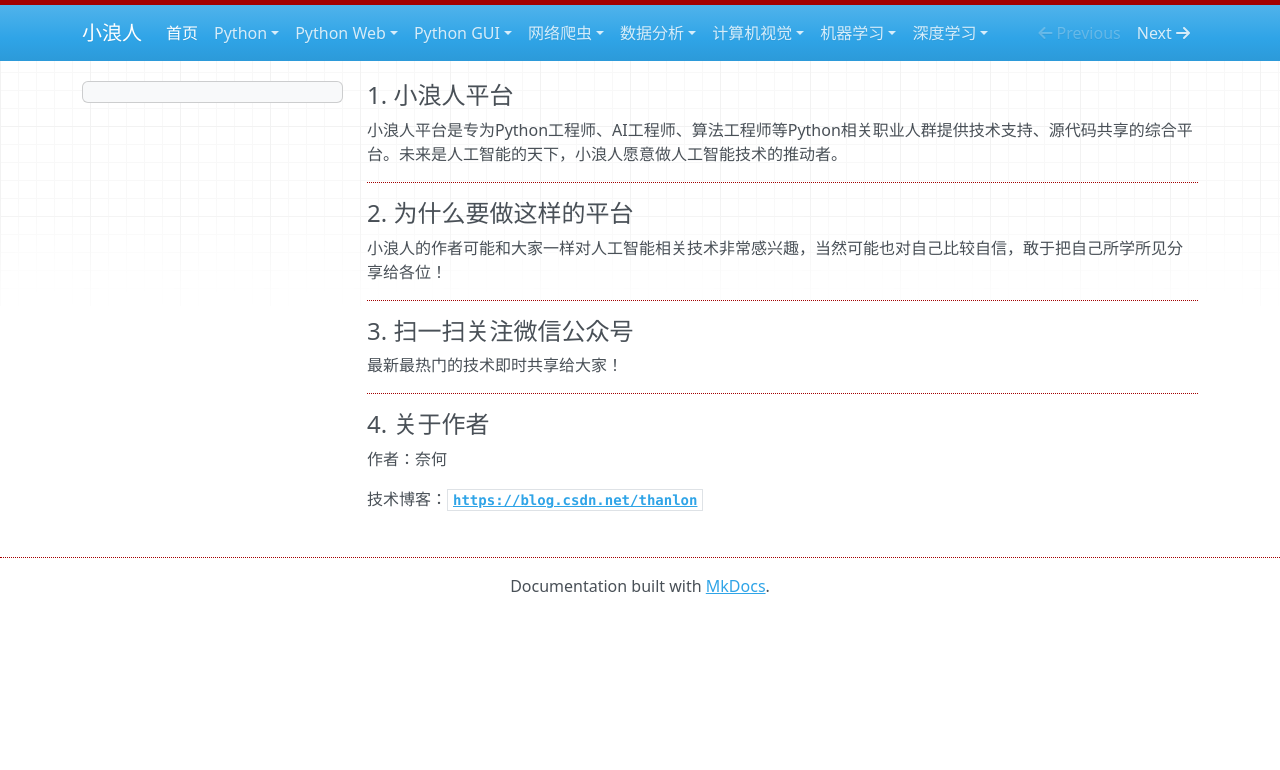
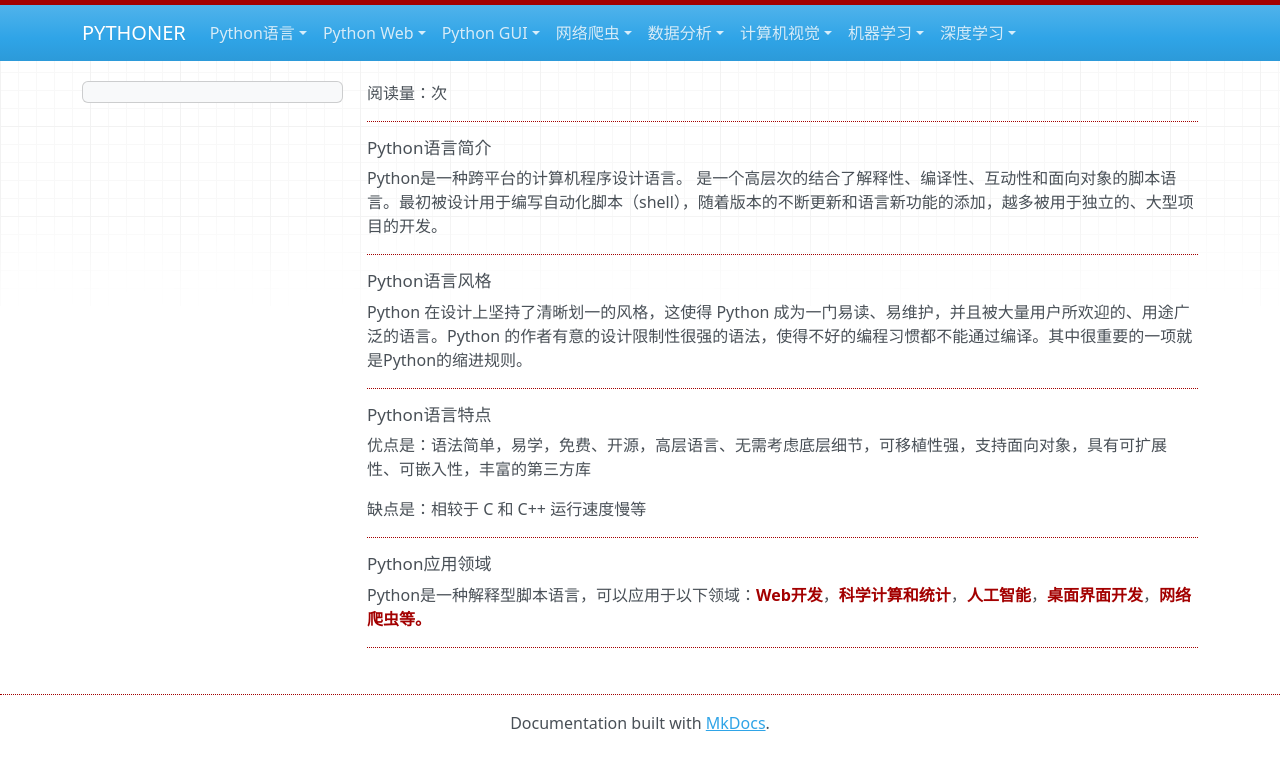
Before and after one commit to ThanlonSmith/PYTHONEERS, an MkDocs documentation site: the page built from docs/index.md, in a window 1280 px wide. Shown: the top 770 px of the page. Built offline with MkDocs 1.6.1, drawn with Linux system fonts in a browser that asks for light colours; nearby versions of some CDN libraries; comment, search, counter and statistics services are not loaded.

Commit message:
Update index page.

```diff
--- a/docs/css/public.css
+++ b/docs/css/public.css
@@ -15,7 +15,7 @@ pre code {
 }
 
 font {
-    color: #d14;
+    color: #A30000;
     font-weight: 600;
 }
 
@@ -49,28 +49,34 @@ body > div.container > div.col-md-3 {
     background-repeat: no-repeat;
     border: 1px solid #d5d5d5;
 }
-.gh-btn:hover {
+
+.gh-btn:hover, .gh-btn:visited {
     background-image: none;
     text-decoration: none;
     color: #333333;
 }
+
 .gh-btn, .gh-count, .gh-ico {
     float: left;
 }
+
 .gh-ico {
     width: 14px;
     height: 14px;
     margin-right: 2px;
     background: url(../img/github.svg) 0 0 / 100% 100% no-repeat;
-    margin-top: 2px;
+    margin-top: 3px;
 }
+
 /*----！github图标的样式----*/
 
-body > div.container > div.col-md-9 > p:nth-child(1){
+body > div.container > div.col-md-9 > p:nth-child(1) {
     margin-top: 10px;
 }
+
 /*----菜单栏样式----*/
-body > div.container > div.col-md-3 > div > ul > li> a{
+body > div.container > div.col-md-3 > div > ul > li > a {
     color: #A30000;
 }
+
 /*----！菜单栏样式----*/
--- a/docs/index.md
+++ b/docs/index.md
@@ -1,16 +1,21 @@
-#### 1. 小浪人平台
-小浪人平台是专为Python工程师、AI工程师、算法工程师等Python相关职业人群提供技术支持、源代码共享的综合平台。未来是人工智能的天下，小浪人愿意做人工智能技术的推动者。
+<span id="busuanzi_container_page_pv">阅读量：<span id="busuanzi_value_page_pv"></span>次</span>
 <hr>
 
-#### 2. 为什么要做这样的平台
-小浪人的作者可能和大家一样对人工智能相关技术非常感兴趣，当然可能也对自己比较自信，敢于把自己所学所见分享给各位！
+##### Python语言简介
+Python是一种跨平台的计算机程序设计语言。 是一个高层次的结合了解释性、编译性、互动性和面向对象的脚本语言。最初被设计用于编写自动化脚本（shell），随着版本的不断更新和语言新功能的添加，越多被用于独立的、大型项目的开发。
 <hr>
 
-#### 3. 扫一扫关注微信公众号
-最新最热门的技术即时共享给大家！
+##### Python语言风格
+Python 在设计上坚持了清晰划一的风格，这使得 Python 成为一门易读、易维护，并且被大量用户所欢迎的、用途广泛的语言。Python 的作者有意的设计限制性很强的语法，使得不好的编程习惯都不能通过编译。其中很重要的一项就是Python的缩进规则。
 <hr>
 
-#### 4. 关于作者
-作者：奈何
+##### Python语言特点
+优点是：语法简单，易学，免费、开源，高层语言、无需考虑底层细节，可移植性强，支持面向对象，具有可扩展性、可嵌入性，丰富的第三方库
 
-技术博客：[**`https://blog.csdn.net/thanlon`**](https://blog.csdn.net/thanlon)
+缺点是：相较于 C 和 C++ 运行速度慢等
+
+<hr>
+
+##### Python应用领域
+Python是一种解释型脚本语言，可以应用于以下领域：<font>Web开发</font>，<font>科学计算和统计</font>，<font>人工智能</font>，<font>桌面界面开发</font>，<font>网络爬虫等。</font>
+<hr>
--- a/mkdocs.yml
+++ b/mkdocs.yml
@@ -1,4 +1,4 @@
-site_name: 小浪人
+site_name: PYTHONER
 site_author: Erics
 site_description: '小浪人平台是专为Python工程师、AI工程师、算法工程师等Python相关职业人群提供技术支持、源代码共享的综合平台。未来是人工智能的天下，小浪人愿意做人工智能技术的推动者。'
 #copyright: docs.xiaolangren.cn
@@ -10,7 +10,7 @@ extra_css:
 use_directory_urls: true # 默认是true
 extra_javascript:
   - js/main.js
-#  - '//busuanzi.ibruce.info/busuanzi/2.3/busuanzi.pure.mini.js'
+  #  - '//busuanzi.ibruce.info/busuanzi/2.3/busuanzi.pure.mini.js'
   - js/busuanzi.pure.mini.js
 plugins: []
 #repo_url: https://github.com/example/repository/
@@ -20,24 +20,25 @@ repo_name: 'GitHub' # 默认
 remote_branch: gh-pages # 默认
 #当使用gh-deploy部署到Github Pages时，设置要推送到的远程名称。 可以通过gh-deploy中的命令行选项覆盖此选项。
 remote_name: origin
-dev_addr: '127.0.0.1:8000'
+dev_addr: '127.0.0.1:6001'
 nav:
-  - 首页: index.md
-  - Python:
-      - Python: python/python3.md
+  #  - 主页: index.md
+  - Python语言:
+      - 基础到进阶: python/python3.md
+      - 第三方模块: python/python3.md
+      - 面试题题解: python/interview.md
       - 设计模式: python/design-pattern.md
       - 数据结构: python/data-structure.md
       - 算法基础: python/algorithm.md
       - Leetcode: python/leetcode.md
       - 剑指Offer: python/offer.md
-      - 面试题: python/interview.md
   - Python Web:
       - Django: python-web/django.md
       - Django Rest Framework: python-web/drf.md
       - Flask: python-web/flask.md
-      - Mysql: python-web/mysql.md
+      - MySQL: python-web/mysql.md
       - Redis: python-web/redis.md
-      - 面试题: python-web/interview.md
+      - 面试题题解: python-web/interview.md
   - Python GUI:
       - PyQt5: gui/pyqt5.md
   - 网络爬虫:
@@ -50,12 +51,12 @@ nav:
   - 计算机视觉:
       - OpenCV: computer-vision/opencv.md
   - 机器学习:
-      - 机器学习数学: machine-learning/math.md
-      - 机器学习算法: machine-learning/machine-learning-algorithm.md
+#      - 机器学习中的数学: machine-learning/math.md
+#      - 机器学习中的算法: machine-learning/machine-learning-algorithm.md
       - 机器学习与量化交易: machine-learning/quantitative-trading.md
   - 深度学习:
-      - CNN: deep-learning/tensorflow.md
-      - RNN: deep-learning/tensorflow.md
+#      - CNN: deep-learning/tensorflow.md
+#      - RNN: deep-learning/tensorflow.md
       - TensorFlow: deep-learning/tensorflow.md
 theme:
   name: mkdocs
```
Also changed, not shown: custom_theme/img/favicon.ico, docs/img/favicon.ico.
